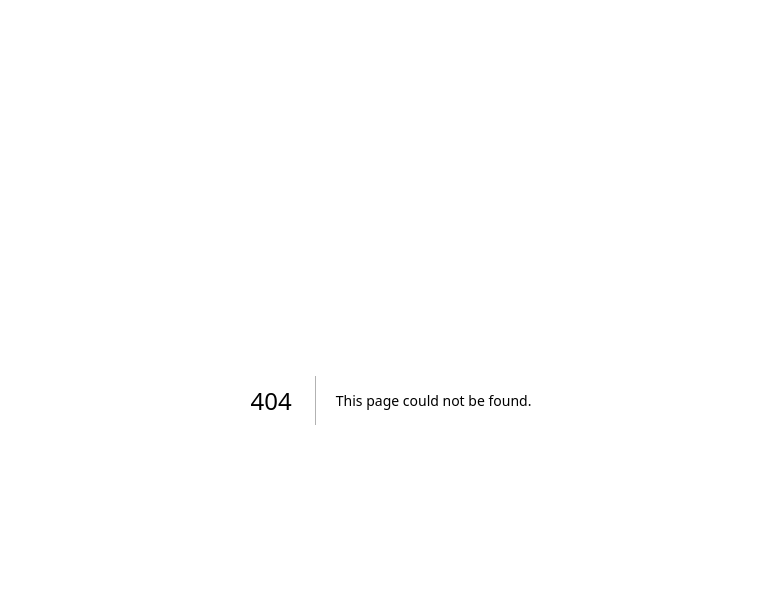
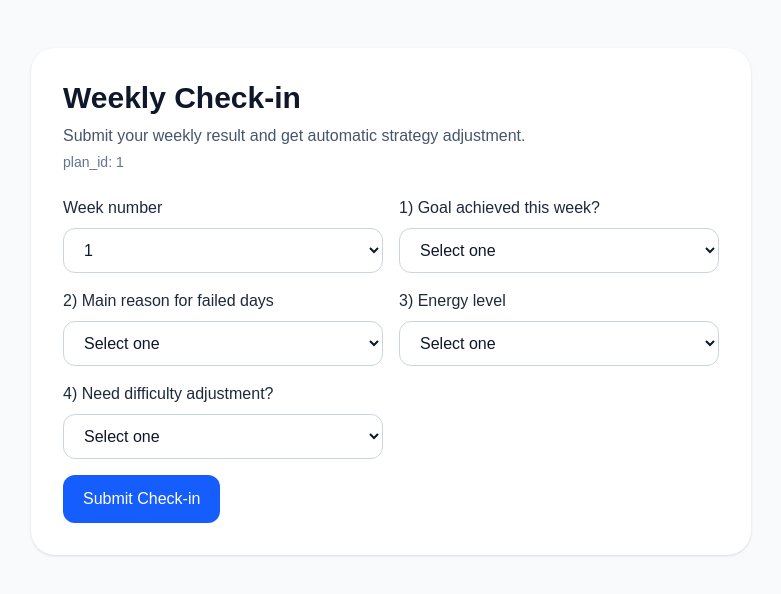
Before and after one commit to ckethan0429/english-strategy-engine, a Next.js app: page /checkin/1 in a window 1280 px wide. Before the commit this address had no page. Shown: the top 594 px of the page, without its empty margins (249-1030 px from the left). Built offline with nearby package versions, Linux system fonts and the light colour scheme.

Commit message:
feat(v1.1): add checkin route with planId path parameter

```diff
--- /dev/null
+++ b/src/app/checkin/[planId]/page.tsx
@@ -0,0 +1,120 @@
+"use client";
+
+import { FormEvent, useState } from "react";
+import { buildAdjustment } from "@/lib/speaking/engine";
+import { CheckinInput } from "@/lib/speaking/types";
+
+const initialCheckin: CheckinInput = {
+  success: "",
+  reason: "",
+  energy: "",
+  adjustNeed: "",
+};
+
+export default function CheckinByPlanPage({ params }: { params: { planId: string } }) {
+  const planId = Number(params.planId || 0);
+
+  const [checkin, setCheckin] = useState<CheckinInput>(initialCheckin);
+  const [weekNumber, setWeekNumber] = useState("1");
+  const [failStreak, setFailStreak] = useState(0);
+  const [successStreak, setSuccessStreak] = useState(0);
+  const [adjustmentNote, setAdjustmentNote] = useState("");
+  const [saveMsg, setSaveMsg] = useState("");
+
+  const onWeeklyCheckin = async (e: FormEvent) => {
+    e.preventDefault();
+    setSaveMsg("");
+    if (!checkin.success || !checkin.reason || !checkin.energy || !checkin.adjustNeed) return;
+
+    const nextFail = checkin.success === "No" ? failStreak + 1 : 0;
+    const nextSuccess = checkin.success === "Yes" ? successStreak + 1 : 0;
+
+    setFailStreak(nextFail);
+    setSuccessStreak(nextSuccess);
+    const note = buildAdjustment(checkin, nextFail, nextSuccess);
+    setAdjustmentNote(note);
+
+    if (planId > 0) {
+      const res = await fetch("/api/checkins", {
+        method: "POST",
+        headers: { "content-type": "application/json" },
+        body: JSON.stringify({
+          planId,
+          weekNumber: Number(weekNumber),
+          checkin,
+          adjustmentNote: note,
+        }),
+      });
+
+      const data = (await res.json()) as { ok: boolean; error?: string };
+      setSaveMsg(res.ok && data.ok ? "Check-in saved to DB." : `Save failed: ${data.error ?? "unknown"}`);
+    } else {
+      setSaveMsg("Invalid planId.");
+    }
+  };
+
+  return (
+    <main className="min-h-screen bg-slate-50 text-slate-900">
+      <div className="mx-auto max-w-3xl px-6 py-12">
+        <section className="rounded-3xl bg-white p-8 shadow-sm">
+          <h1 className="text-3xl font-bold">Weekly Check-in</h1>
+          <p className="mt-2 text-slate-600">Submit your weekly result and get automatic strategy adjustment.</p>
+          <p className="mt-1 text-sm text-slate-500">plan_id: {planId || "invalid"}</p>
+
+          <form onSubmit={onWeeklyCheckin} className="mt-6 grid gap-4 sm:grid-cols-2">
+            <Select label="Week number" value={weekNumber} options={["1", "2", "3", "4"]} onChange={setWeekNumber} />
+            <Select label="1) Goal achieved this week?" value={checkin.success} options={["Yes", "No"]} onChange={(v) => setCheckin((p) => ({ ...p, success: v as "Yes" | "No" }))} />
+            <Select label="2) Main reason for failed days" value={checkin.reason} options={["Time shortage", "Low confidence", "Plan too difficult", "No fixed schedule"]} onChange={(v) => setCheckin((p) => ({ ...p, reason: v }))} />
+            <Select label="3) Energy level" value={checkin.energy} options={["High", "Medium", "Low"]} onChange={(v) => setCheckin((p) => ({ ...p, energy: v }))} />
+            <Select label="4) Need difficulty adjustment?" value={checkin.adjustNeed} options={["Yes", "No"]} onChange={(v) => setCheckin((p) => ({ ...p, adjustNeed: v as "Yes" | "No" }))} />
+
+            <div className="sm:col-span-2">
+              <button type="submit" className="rounded-xl bg-blue-600 px-5 py-3 font-medium text-white">
+                Submit Check-in
+              </button>
+            </div>
+          </form>
+
+          {adjustmentNote && (
+            <div className="mt-6 rounded-xl border border-indigo-200 bg-indigo-50 p-4">
+              <p className="font-medium">AI Adjustment Note</p>
+              <p className="mt-2 text-slate-700">{adjustmentNote}</p>
+            </div>
+          )}
+
+          {saveMsg && <p className="mt-3 text-sm text-slate-700">{saveMsg}</p>}
+        </section>
+      </div>
+    </main>
+  );
+}
+
+function Select({
+  label,
+  value,
+  options,
+  onChange,
+}: {
+  label: string;
+  value: string;
+  options: string[];
+  onChange: (v: string) => void;
+}) {
+  return (
+    <label className="block">
+      <span className="mb-2 block font-medium text-slate-800">{label}</span>
+      <select
+        value={value}
+        onChange={(e) => onChange(e.target.value)}
+        className="w-full rounded-xl border border-slate-300 bg-white px-4 py-3"
+      >
+        <option value="">Select one</option>
+        {options.map((o) => (
+          <option key={o} value={o}>
+            {o}
+          </option>
+        ))}
+      </select>
+    </label>
+  );
+}
--- a/src/app/page.tsx
+++ b/src/app/page.tsx
@@ -154,7 +154,7 @@ export default function Home() {
                 4) Track This Plan (Save + Download 4-Week ICS)
               </button>
               <a
-                href={planId ? `/checkin?planId=${planId}` : "/checkin"}
+                href={planId ? `/checkin/${planId}` : "/checkin"}
                 className="rounded-xl bg-blue-600 px-5 py-3 font-medium text-white text-center"
               >
                 5) Go to Weekly Check-in Page
```
